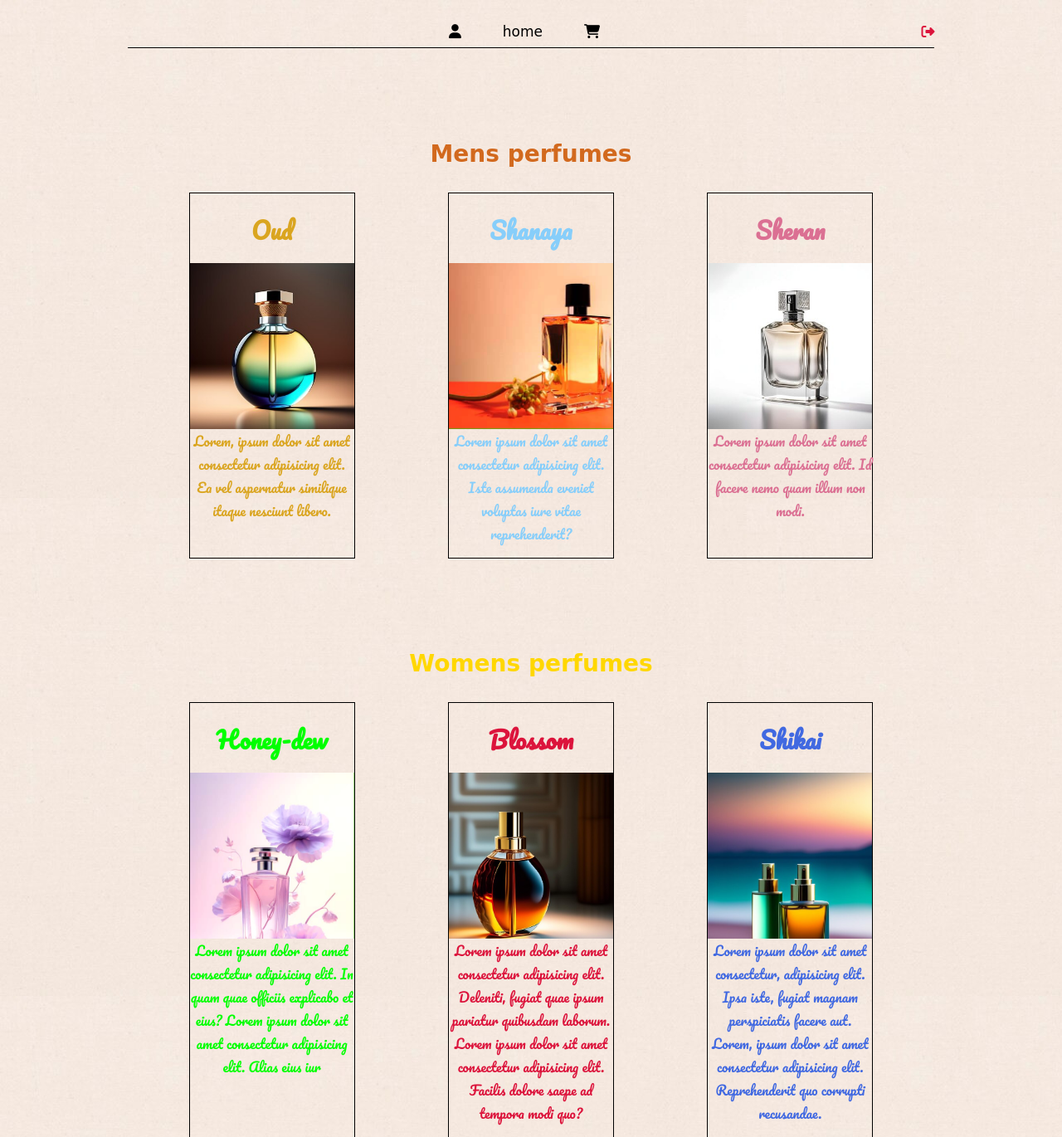
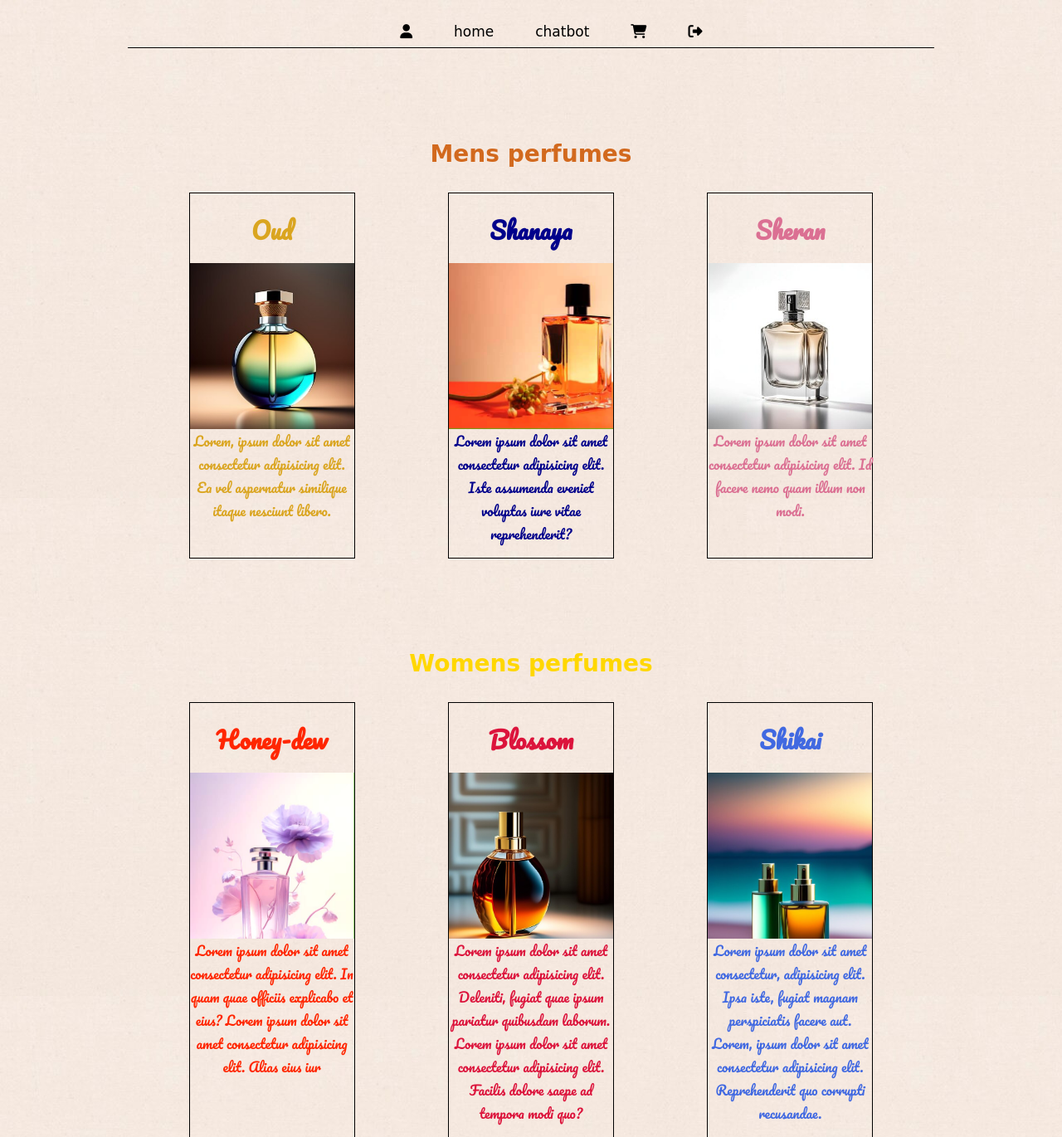
Before and after one commit to Reyan2354/project-scent_craft, a plain HTML site: page view-more.html in a window 1280 px wide. Shown: the top 1370 px of the page at 83% size. Drawn offline with Linux system fonts and the light colour scheme; a web font is replaced by a local one.

Commit message:
Add files via upload

```diff
--- a/view-more.html
+++ b/view-more.html
@@ -29,10 +29,11 @@
           <ul class="navlist">
             <li> <a href="login.html"><i class="fa-solid fa-user"></i></a></li>
             <li> <a href="index.html">home</a></li>
+            <li><a href="chatbot.html">chatbot</a></li>
             <li> <a href="#" onclick="baby()"><i class="fa-solid fa-cart-shopping"></i></a></li>
+            <li> <a href="logout.html" style="white-space: nowrap;">
+              <i class="fa-solid fa-right-from-bracket"></i></a></li>
           </ul>
-
-         <a href="logout.html" style="color: crimson;"> <i class="fa-solid fa-right-from-bracket"></i></a>
         </div>
     </div>
    </center>
@@ -57,9 +58,9 @@
 
 
 <div class="box2 box">
-<center><h3 style="color: lightskyblue; font-family:  'Pacifico', cursive;" >Shanaya</h3>
+<center><h3 style="color: darkblue; font-family:  'Pacifico', cursive;" >Shanaya</h3>
 <div class="box2-img" style="background-image: url(m2.jpg);"></div>
-<p style="color:lightskyblue ; font-family:  'Pacifico', cursive;">Lorem ipsum dolor sit amet consectetur
+<p style="color:darkblue ; font-family:  'Pacifico', cursive;">Lorem ipsum dolor sit amet consectetur
 adipisicing elit. Iste assumenda
 eveniet voluptas iure vitae reprehenderit?</p>
 </center>
@@ -89,9 +90,9 @@ Id facere nemo quam illum non modi.</p>
 <div class="best-sellers">
 
 <div class="box1 box">
-    <center><h3 style="color:lime; font-family:  'Pacifico', cursive;">Honey-dew</h3>
+    <center><h3 style="color:rgb(255, 38, 0); font-family:  'Pacifico', cursive;">Honey-dew</h3>
     <div class="box1-img" style="background-image: url(w1.jpg);"></div>
-    <p style="color:lime; font-family:  'Pacifico', cursive;">Lorem ipsum dolor sit amet consectetur adipisicing elit. In quam quae officiis explicabo et eius?
+    <p style="color:rgb(255, 38, 0); font-family:  'Pacifico', cursive;">Lorem ipsum dolor sit amet consectetur adipisicing elit. In quam quae officiis explicabo et eius?
       Lorem ipsum dolor sit amet consectetur adipisicing elit. Alias eius iur
     </p>
     </center>
@@ -138,9 +139,9 @@ Id facere nemo quam illum non modi.</p>
 
 
    <div class="box2 box">
-    <center><h3 style="color:rgb(199, 222, 135); font-family:  'Pacifico', cursive;" >Dew</h3>
+    <center><h3 style="color:darkgreen; font-family:  'Pacifico', cursive;" >Dew</h3>
     <div class="box2-img" style="background-image: url(c2.jpg);"></div>
-    <p style="color:rgb(199, 222, 135); font-family:  'Pacifico', cursive;">Lorem ipsum dolor sit amet consectetur, adipisicing elit. Ipsa iste, fugiat magnam perspiciatis facere aut.
+    <p style="color:darkgreen; font-family:  'Pacifico', cursive;">Lorem ipsum dolor sit amet consectetur, adipisicing elit. Ipsa iste, fugiat magnam perspiciatis facere aut.
       Lorem, ipsum dolor sit amet consectetur adipisicing elit. Reprehenderit quo corrupti recusandae.</p>
     </center>
    </div>
```
